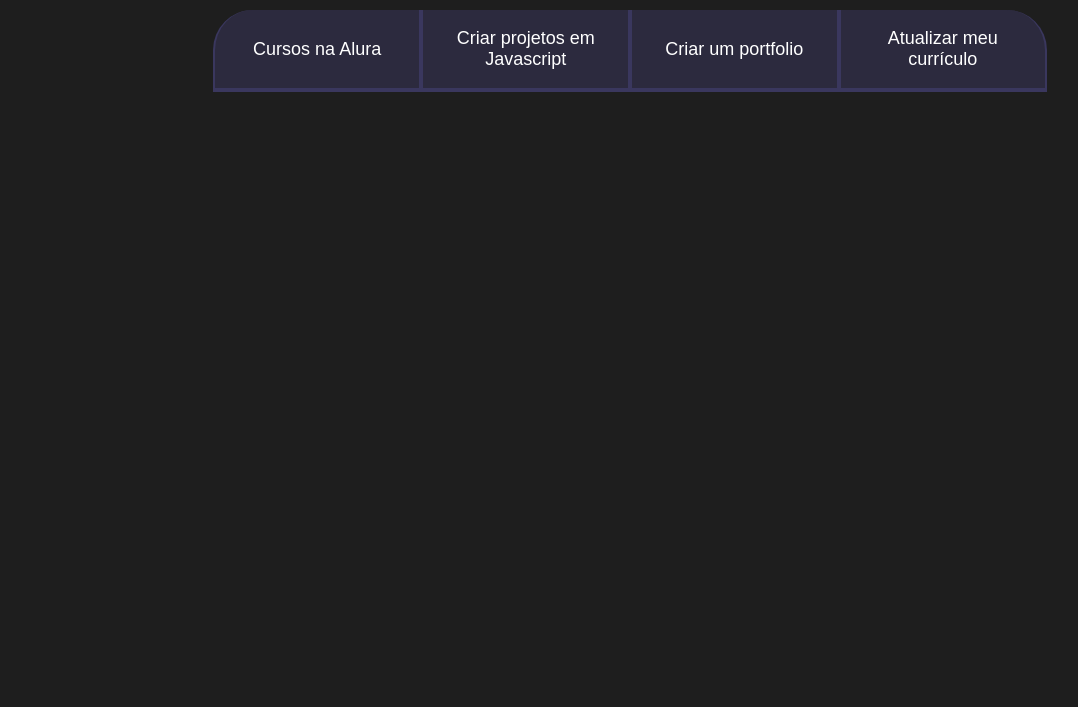
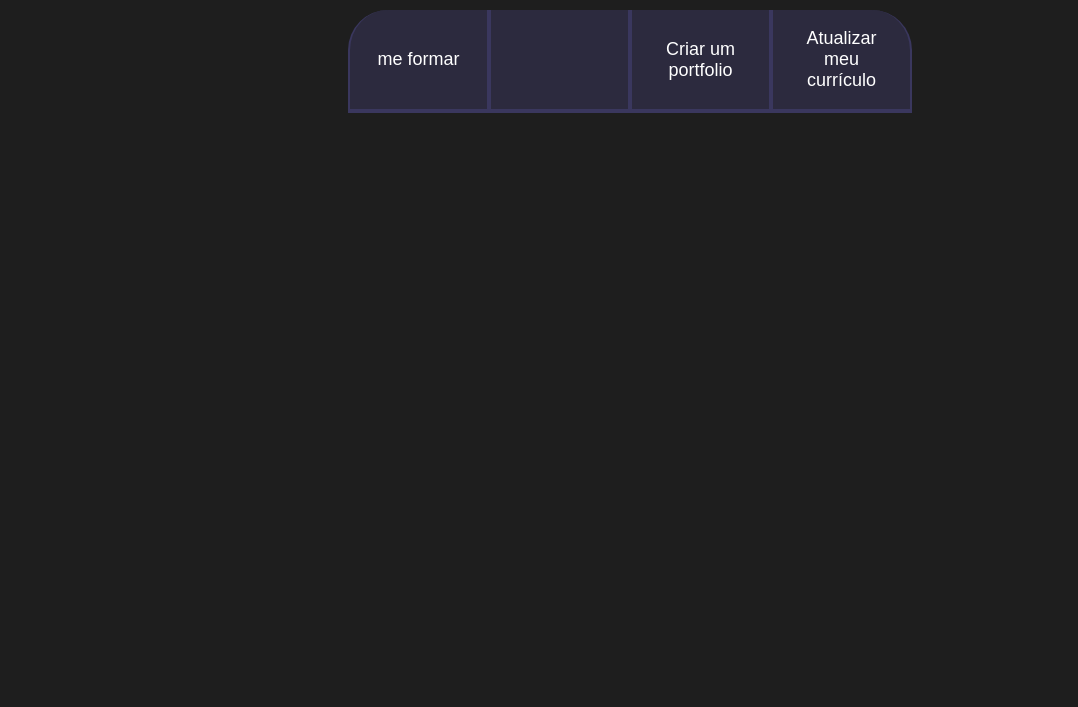
Before and after one commit to tamy09/projeto1trimestre, a plain HTML site: page index.html in a window 1280 px wide. Shown: the part 93-800 px from the top of the page, without its empty margins (10-1088 px from the left). Drawn offline with Linux system fonts and the light colour scheme.

Commit message:
objetivo

```diff
--- a/index.html
+++ b/index.html
@@ -12,8 +12,8 @@
     <section class="conteudo-principal">
         <h2 class="titulo-principal">Meus Objetivos do ano<span>_</span></h2>
         <div class="botoes">
-            <button class="botao">Cursos na Alura</button>
-            <button class="botao">Criar projetos em Javascript</button>
+            <button class="botao">me formar</button>
+            <button class="botao"></button>
             <button class="botao">Criar um portfolio</button>
             <button class="botao">Atualizar meu currículo</button>
         </div>
```
